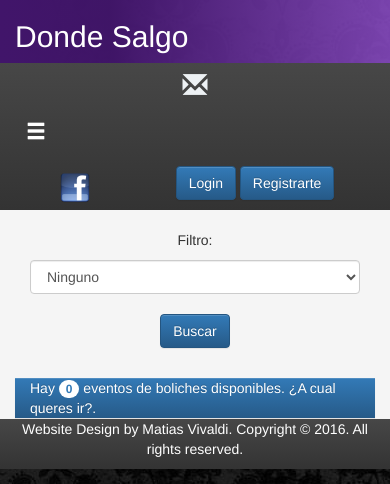
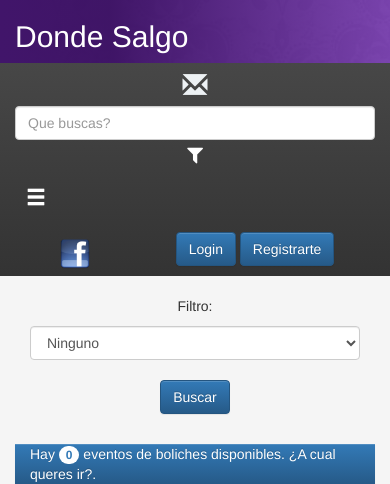
Before and after one commit to gordomo/dondesalgo, a PHP site: page / in a window 390 px wide. Shown: the top 484 px of the page. Run offline with PHP 8.4, Linux system fonts and the light colour scheme; data comes from the database, SQL or seed files in the repository; data that the repository does not hold is empty.

Commit message:
DS-10 se agrego un campo de busqueda de lugares en el navegador y un filtro. Una vez hecha la busqueda se puede hacer click en un lugar y acceder al perfil

```diff
--- a/assess/css/ToolTip.css
+++ b/assess/css/ToolTip.css
@@ -16,7 +16,7 @@
  box-shadow: 3px 3px 3px #333;
  display: none; /* El tooltip por defecto estara oculto */
  font-size: 0.8em;
- padding: 10px 10px 10px 10px;
+ padding: 5px 5px 5px 5px;
  max-width: 6000px;
  position: absolute; /* El tooltip se posiciona de forma absoluta para no modificar el aspezto del resto de la pagina */
  top: 45px; /* Posicion apartir de la parte superior del primer elemento padre con posicion relativa */
@@ -31,10 +31,12 @@
  /*display: inline;  Para mostrarlo simplemente usamos display block por ejemplo */
 }
 
-.cssToolTip .table
+/*evento ganador*/
+.cssToolTip .tabla_evento_ganador
 {
  width: 250px;
  overflow: hidden;
+ margin-bottom: 0px;
 
 }
 
@@ -58,7 +60,23 @@ font-size: 13px;
 
 .cssToolTip .texto_evento_ganador
 {
+font-size: 11px;
+}
 
-font-size: 11px;
+/*filtro busqueda*/
+
+.cssToolTip .tabla_filtro_busqueda
+{
+ width: 250px;
+ overflow: hidden;
+ margin-bottom: 0px;
+ font-size: 11px;
+ align-text: left;
 
 }
+
+.cssToolTip .tabla_filtro_busqueda tbody
+{
+   text-align: left;
+
+}
--- a/assess/css/estilo.css
+++ b/assess/css/estilo.css
@@ -66,6 +66,47 @@ body
   -webkit-box-shadow: #55306A 0px 0px 15px 5px ;
   box-shadow: #55306A 0px 0px 15px 5px;
 
+}
+
+#sugerencia_buscador ul
+{
+    background: #f0f0f0;
+    list-style: none;
+    padding: 0;
+    position: absolute;
+    z-index: 100;
+
+}
+
+#sugerencia_buscador ul a li
+{
+    padding: 10px;
+    border-bottom: #bbb9b9 1px solid;
+    color: #55306A;
+    cursor: pointer;
+}
+
+.listado_buscador:hover
+{
+    color: black;
+    text-decoration: none;
+}
+.categorias
+{
+    background-color: #8b4cc7;
+    padding: 5px;
+
+}
+.fa-filter
+{
+   margin-top: 5px;
+   font-size: 20px;
+   cursor: pointer;
+}
+
+.fa-filter:hover ,.fa-filter.activar
+{
+  color: #A8AAAE;
 }
 
 #menu_user
--- a/assess/js/accion-botones.php
+++ b/assess/js/accion-botones.php
@@ -726,7 +726,7 @@ break;
 
         });
 
-<?php
+<?php   //casilla de mensajes de evento ganador
         if (isset($_SESSION['id']))
         {
 
@@ -753,23 +753,47 @@ break;
 
         }
 ?>
+        //buscador de boliches,eventos,etc
 
-    /*
+        $("#buscador").keyup(function(){
 
-     var url = "index.php";
-     var datosForm =$(".form_enviar_voto").serialize();
+            filter_option= '';
+            if($( "input[name='option_filter']").is(':checked'))
+            {
+              filter_option = $( "input[name='option_filter']:checked" ).val();
 
-     $.ajax({
-     type: "POST",
-     url: url,
-     data: {action:"enviar_voto" ,datosForm },
-     success: function(data)
-     {
-     alert('genial');
-     }
-     });
+              console.log(filter_option);
+            }
 
-     */
+            $.ajax({
+            type: "POST",
+            url: "index.php",
+            data:{ textoBuscador: $(this).val(), opcionFiltro : filter_option},
+            beforeSend: function(){
+            },
+            success: function(data){
+                    $("#sugerencia_buscador").show();
+                    $("#sugerencia_buscador ul").html(data);
+            }
+            });
+	});
+
+        //filtro de busqueda
+
+        $(".fa-filter").click(function()
+        {
+             $( "#filtros_busqueda" ).toggle("slow");
+
+             $(".fa-filter").toggleClass("activar");
+
+        });
+
+        $( "input[name='option_filter']").click(function()
+        {
+            $(".fa-filter").toggleClass("activar");
+            $( "#filtros_busqueda" ).toggle("show");
+        });
+
     });
 
 </script>
--- a/controlador/controlador.php
+++ b/controlador/controlador.php
@@ -966,6 +966,24 @@
 
 
         break;
+        case (isset($_POST['textoBuscador'])):
+
+            require_once('modelo/filtros.php');
+
+            $texto=$_POST['textoBuscador'];
+            $filtro_busqueda=$_POST['opcionFiltro'];
+
+            $filtros= new filtros();
+
+            if($texto)
+            {
+              $filtros->buscador($texto,$filtro_busqueda);
+            }
+            else
+            {
+              die();
+            }
+        break;
         case (isset($_GET['cerrar_sesion'])):
 
             session_destroy();
--- a/vista/inicio.php
+++ b/vista/inicio.php
@@ -27,6 +27,7 @@
     <script src="assess/js/navegador-trasladable.js"></script>
     <script src="assess/js/galeria-fotos.js"></script>
     <script src="assess/js/jquery.popmenu.min.js"></script>
+    <script src="assess/js/resize.js"></script>
     <script>
             $(document).ready(function()
             {
--- a/vista/navegador.php
+++ b/vista/navegador.php
@@ -1,16 +1,15 @@
     <div class="col-xs-12 col-sm-12 col-md-12 col-lg-12" id="espacio_nav" style="display: none;"></div>
     <nav class="col-xs-12 col-sm-12 col-md-12 col-lg-12 sin-padding" id="nav_principal" align="center">
-         <div class="col-xs-12 col-sm-12 col-md-3 col-lg-3">
+        <div class="col-xs-12 col-sm-12 col-md-3 col-lg-3">
 
-
-
+            <div class="col-xs-12 col-sm-12 col-md-4 col-lg-4">
              <b>
-          <div class="cssToolTip">
+            <div class="cssToolTip">
               <b class="glyphicon glyphicon-envelope" aria-hidden="true"  data-container="body" data-toggle="tooltip" data-placement="bottom" title="Eventos ganadores"></b>
 
             <span id="evento_ganador">
               <div class="table-responsive">
-              <table  class="table">
+              <table  class="table tabla_evento_ganador">
                 <tr>
                   <td colspan=3 style='font-size:16px;'>
                     <font color=white>Evento Ganador del Día</font>
@@ -76,7 +75,37 @@
             </span>
           </div>
           </b>
+          </div>
 
+          <div class="col-xs-12 col-sm-12 col-md-6 col-lg-6 sin-padding" >
+              <input class="form-control" id="buscador" name="buscador"  placeholder="Que buscas?" style="margin-top: 5px;" >
+            <!--<i class="fa fa-spinner fa-spin show" style="font-size:24px"></i>-->
+            <div id="sugerencia_buscador">
+                <ul></ul>
+            </div>
+          </div>
+          <div class="col-xs-12 col-sm-12 col-md-2 col-lg-2 sin-padding" >
+            <div class="cssToolTip">
+                <i class="fa fa-filter" aria-hidden="true" data-container="body" data-toggle="tooltip" data-placement="bottom" title="Filtro"></i>
+                <span id="filtros_busqueda">
+                <div class="table-responsive">
+                <table  class="table tabla_filtro_busqueda">
+                    <tr>
+                    <td>
+                      <label class="radio-inline"><input type="radio" name="option_filter" value="2">Boliches</label>
+                      <label class="radio-inline"><input type="radio" name="option_filter" value="4">Bares</label>
+                      <label class="radio-inline"><input type="radio" name="option_filter" value="5">electronica</label>
+                    </td>
+                  <tr>
+                    <td>
+                     <label class="radio-inline"><input type="radio" name="option_filter" value="3">Organizadores</label>
+                     <label class="radio-inline"><input type="radio" name="option_filter" value="">Todo</label>
+                    </td>
+                  </tr>
+                </table>
+              </div>
+            </div>
+          </div>
 
             <button type="button" class="navbar-toggle" data-toggle="collapse" data-target=".navbar-collapse" style="float: left; font-size: 20px; margin-right: 0px;">
                    <span class="glyphicon glyphicon-menu-hamburger"></span>
```
